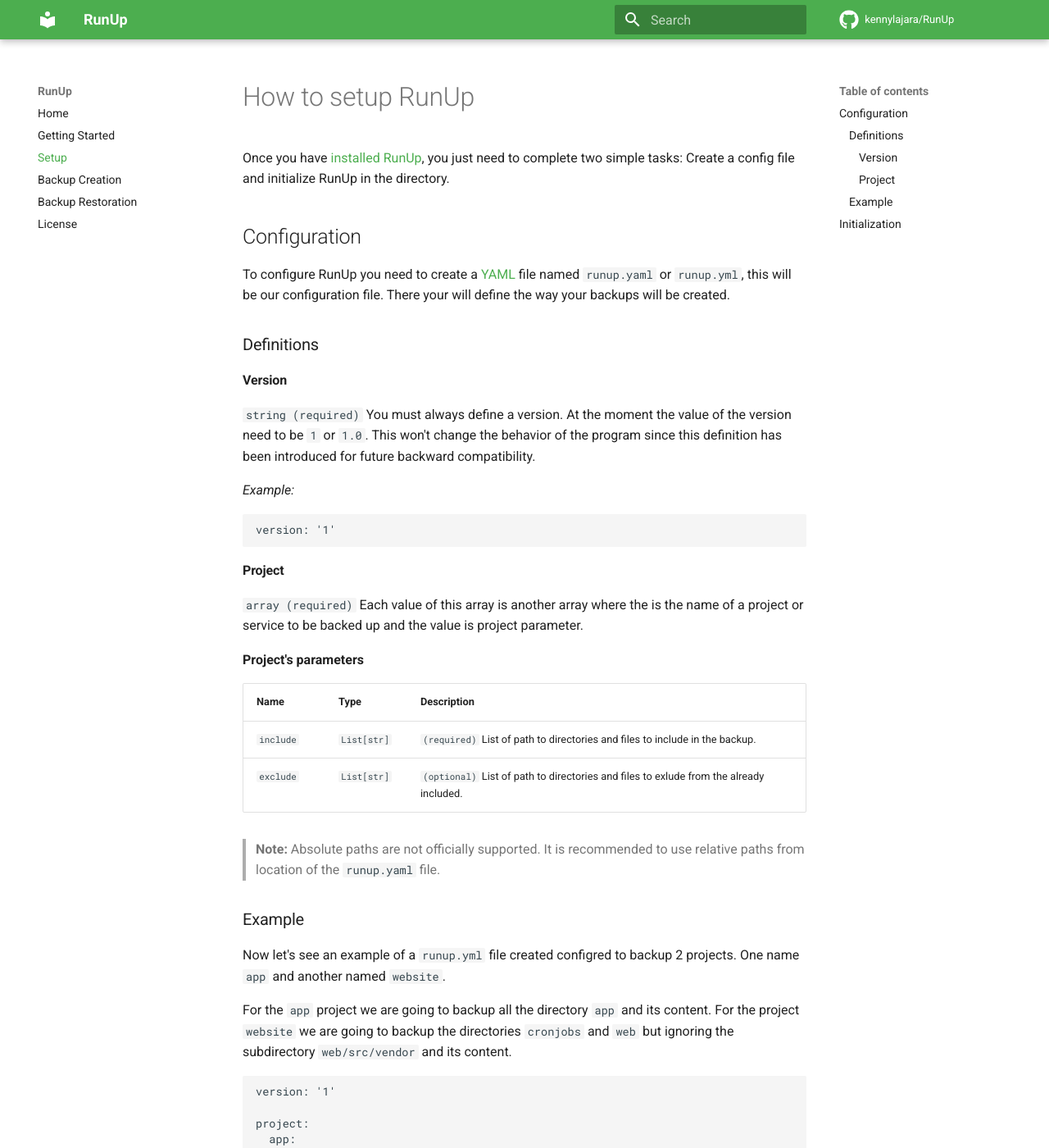
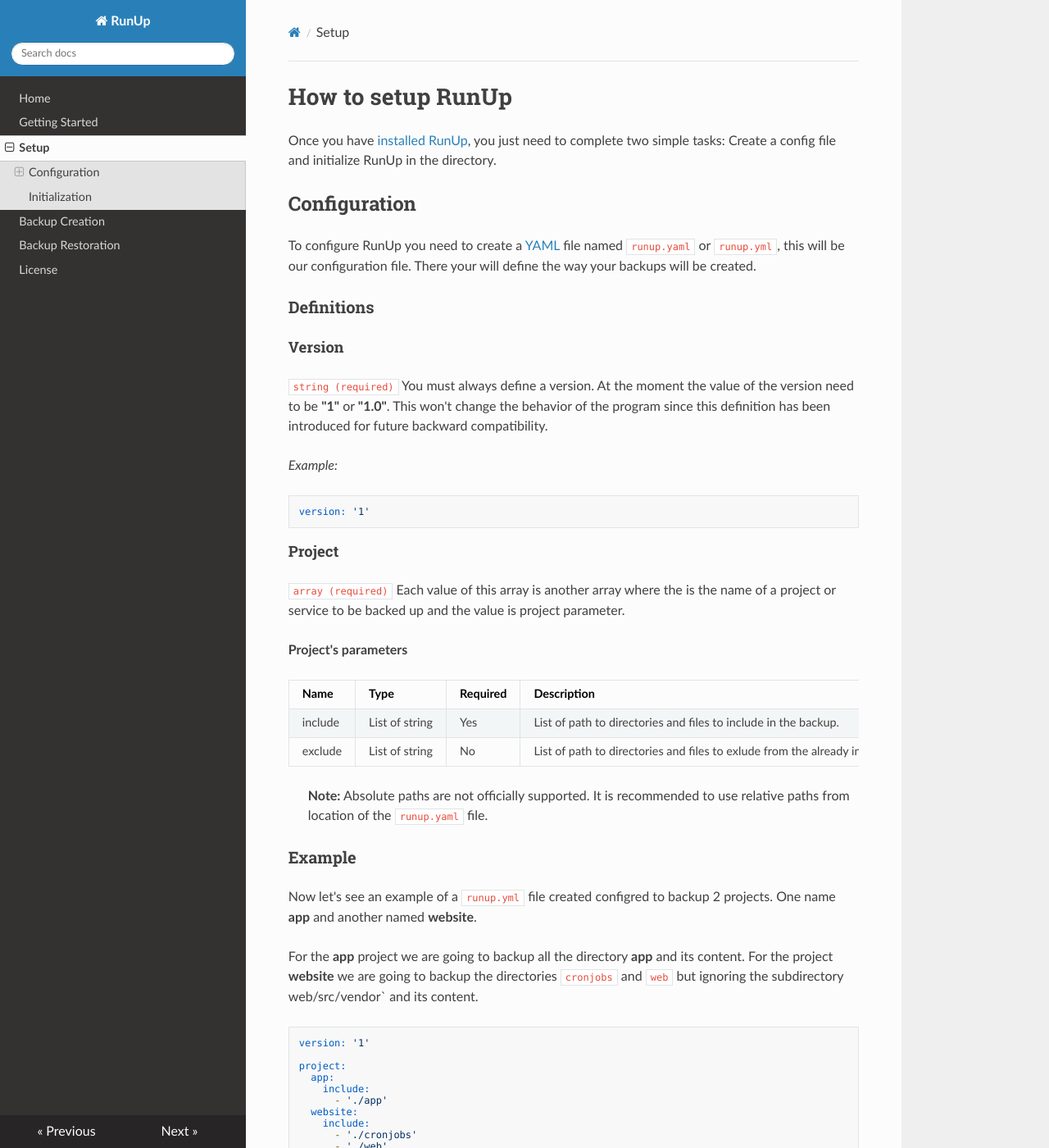
Before and after one commit to kennylajara/run-up, an MkDocs documentation site: the page built from docs/setup.md, in a window 1280 px wide and 1400 px high. Shown: the whole window at 82% size. Built offline with MkDocs 1.6.1, drawn with Linux system fonts in a browser that asks for light colours; nearby versions of some CDN libraries; comment, search, counter and statistics services are not loaded; some of the changed text lies outside the part shown.

Commit message:
Changed documentation theme to readthedocs

````diff
--- a/docs/setup.md
+++ b/docs/setup.md
@@ -10,7 +10,7 @@ To configure RunUp you need to create a [YAML](https://en.wikipedia.org/wiki/YAM
 
 #### Version
 
-`string (required)` You must always define a version. At the moment the value of the version need to be `1` or `1.0`. This won't change the behavior of the program since this definition has been introduced for future backward compatibility.
+`string (required)` You must always define a version. At the moment the value of the version need to be **"1"** or **"1.0"**. This won't change the behavior of the program since this definition has been introduced for future backward compatibility.
 
 *Example:*
 
@@ -24,18 +24,18 @@ version: '1'
 
 **Project's parameters**
 
-| Name      | Type        | Description                                                                             |
-| --------- | ----------- | --------------------------------------------------------------------------------------- |
-| `include` | `List[str]` | `(required)` List of path to directories and files to include in the backup.            |
-| `exclude` | `List[str]` | `(optional)` List of path to directories and files to exlude from the already included. |
+| Name    | Type           | Required | Description                                                                |
+| ------- | -------------- | -------- | -------------------------------------------------------------------------- |
+| include | List of string | Yes      | List of path to directories and files to include in the backup.            |
+| exclude | List of string | No       | List of path to directories and files to exlude from the already included. |
 
 > **Note:** Absolute paths are not officially supported. It is recommended to use relative paths from location of the `runup.yaml` file.
 
 ### Example
 
-Now let's see an example of a `runup.yml` file created configred to backup 2 projects. One name `app` and another named `website`.
+Now let's see an example of a `runup.yml` file created configred to backup 2 projects. One name **app** and another named **website**.
 
-For the `app` project we are going to backup all the directory `app` and its content. For the project `website` we are going to backup the directories `cronjobs` and `web` but ignoring the subdirectory `web/src/vendor` and its content.
+For the **app** project we are going to backup all the directory **app** and its content. For the project **website** we are going to backup the directories `cronjobs` and `web` but ignoring the subdirectory web/src/vendor` and its content.
 
 ```yaml
 version: '1'
--- a/mkdocs.yml
+++ b/mkdocs.yml
@@ -4,9 +4,6 @@ site_url: https://runup.readthedocs.io/
 copyright: Copyright &copy; 2021 Kenny Lajara
 
 edit_uri: ''
-
-extra_css:
-  - stylesheets/extra.css
 
 nav:
   - 'Home': 'index.md'
@@ -17,20 +14,4 @@ nav:
   - 'Backup Restoration': 'backup-restoration.md'
   - 'License': 'license.md'
 
-repo_url: https://github.com/kennylajara/RunUp
-repo_name: kennylajara/RunUp
-
-
-theme:
-  name: material
-#  features:
-#    - navigation.tabs
-#    - navigation.sections
-  fonts:
-    text: Roboto
-    code: Roboto Mono
-  icon:
-    repo: fontawesome/brands/github
-  palette:
-    primary: green
-    accen: green
+theme: readthedocs
--- a/requirements-dev.txt
+++ b/requirements-dev.txt
@@ -1,4 +1,4 @@
-mkdocs-material==7.1.9
+mkdocs==1.2.1
 mypy==0.910
 pytest==6.2.4
 pytest-cov==2.12.1
````
